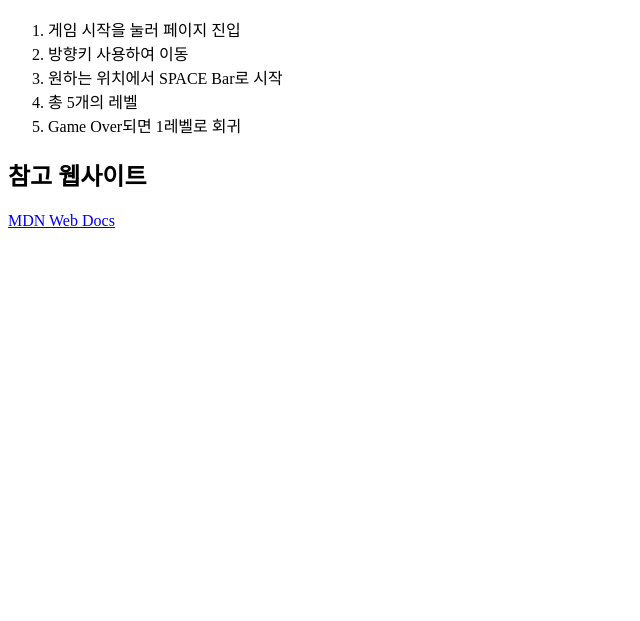
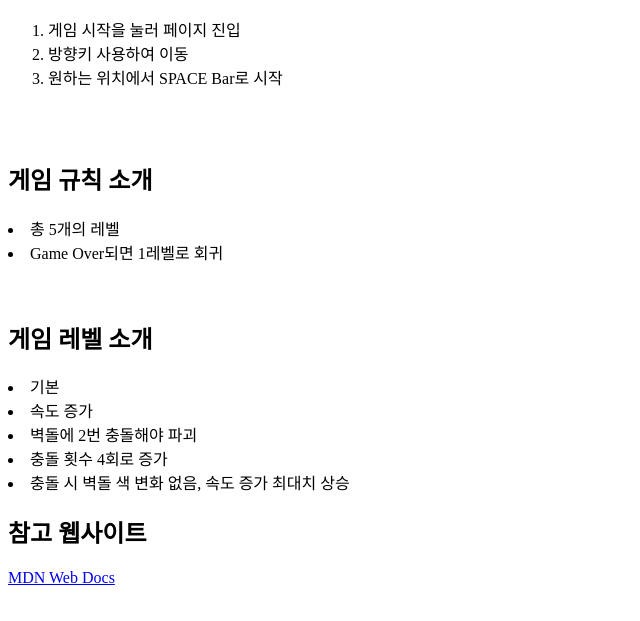
Before and after one commit to zenio7/brakeout_game, a plain HTML site: page index.html in a window 1280 px wide. Shown: the part 127-748 px from the top of the page, without its empty margins (0-640 px from the left). Drawn offline with Linux system fonts and the light colour scheme.

Commit message:
규칙, 레벨 소개 추가

```diff
--- a/index.html
+++ b/index.html
@@ -11,10 +11,19 @@
   <li>게임 시작을 눌러 페이지 진입</li>
   <li>방향키 사용하여 이동</li>
   <li>원하는 위치에서 SPACE Bar로 시작</li>
-  <li>총 5개의 레벨</li>
-  <li>Game Over되면 1레벨로 회귀</li>
+
 </ol>
-
+<br><br>
+<h2>게임 규칙 소개</h2>
+<li>총 5개의 레벨</li>
+<li>Game Over되면 1레벨로 회귀</li>
+<br><br>
+<h2>게임 레벨 소개</h2>
+<li>기본</li>
+<li>속도 증가</li>
+<li>벽돌에 2번 충돌해야 파괴</li>
+<li>충돌 횟수 4회로 증가</li>
+<li>충돌 시 벽돌 색 변화 없음, 속도 증가 최대치 상승</li>
 <h2>참고 웹사이트</h2>
 <a href="https://developer.mozilla.org/en-US/docs/Games/Tutorials/2D_Breakout_game_pure_JavaScript" >MDN Web Docs</a>
 
```
